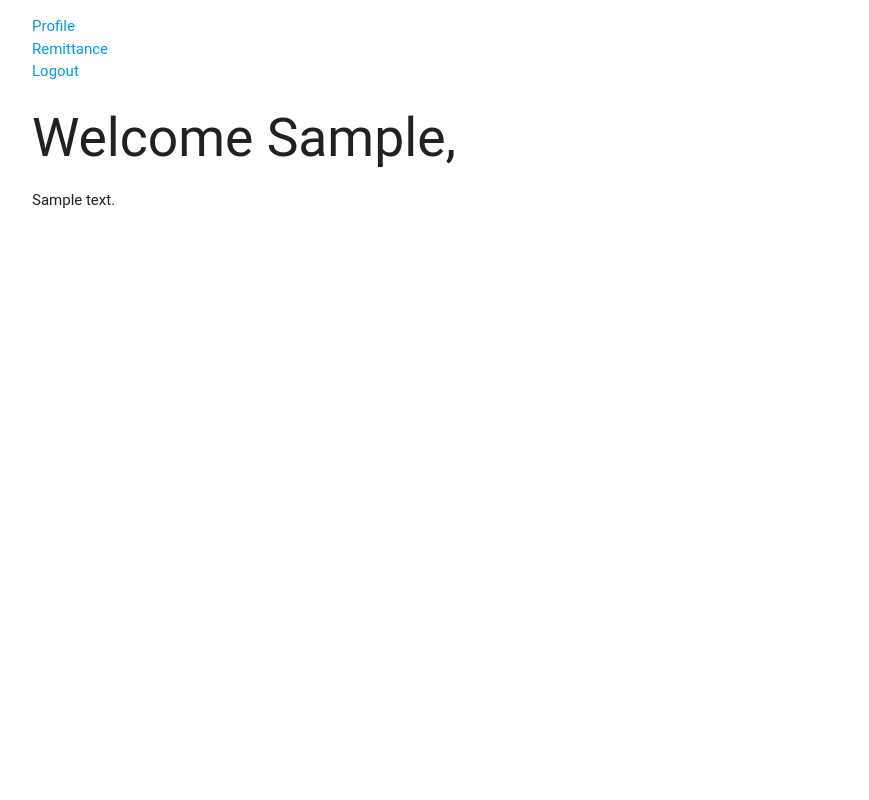
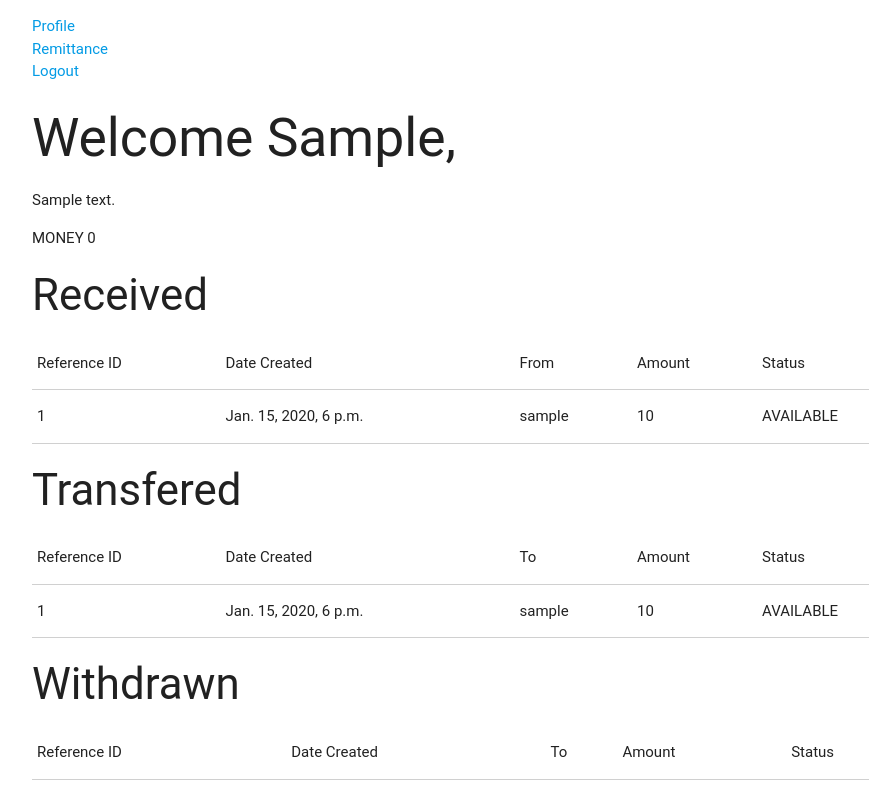
Before and after one commit to merlinsbeard/remittance-simulator, a Django app: page /profile/ in a window 1280 px wide. Shown: the whole page, without its empty margins (160-1029 px from the left). Run offline with Django 3.2, Linux system fonts and the light colour scheme; a user stored in the database is signed in; tables that the repository leaves empty hold one stand-in row (values such as "Sample post"); some libraries are stand-ins or nearby versions; some web fonts are replaced.

Commit message:
Add views and template for transaction details in profile
Show the transaction of user from the profile page.

```diff
--- a/mayannah/person/templates/person/person_detail.html
+++ b/mayannah/person/templates/person/person_detail.html
@@ -7,6 +7,72 @@
     <p>
         {{ object.description }}
     </p>
+    <p>MONEY
+    {{ money }}</p>
+</div>
+
+<div class="container">
+    <h3>Received</h3>
+    <table class="bordered">
+        <thead>
+            <td>Reference ID</td>
+            <td>Date Created</td>
+            <td>From</td>
+            <td>Amount</td>
+            <td>Status</td>
+        </thead>
+        {% for t in deposits %}
+        <tr>
+            <td>{{ t.reference_id }}</td>
+            <td>{{ t.date_created }}</td>
+            <td>{{ t.sender }}</td>
+            <td>{{ t.amount }}</td>
+            <td>{{ t.status }}</td>
+        </tr>
+        {% endfor %}
+    </table>
+
+    <h3>Transfered</h3>
+    <table class="bordered">
+        <thead>
+            <td>Reference ID</td>
+            <td>Date Created</td>
+            <td>To</td>
+            <td>Amount</td>
+            <td>Status</td>
+        </thead>
+        {% for t in send %}
+        <tr>
+            <td>{{ t.reference_id }}</td>
+            <td>{{ t.date_created }}</td>
+            <td>{{ t.sender }}</td>
+            <td>{{ t.amount }}</td>
+            <td>{{ t.status }}</td>
+        </tr>
+        {% endfor %}
+    </table>
+
+    <h3>Withdrawn</h3>
+    <table class="bordered">
+        <thead>
+            <td>Reference ID</td>
+            <td>Date Created</td>
+            <td>To</td>
+            <td>Amount</td>
+            <td>Status</td>
+        </thead>
+        {% for t in withdrawals %}
+        <tr>
+            <td>{{ t.reference_id }}</td>
+            <td>{{ t.date_created }}</td>
+            <td>{{ t.sender }}</td>
+            <td>{{ t.amount }}</td>
+            <td>{{ t.status }}</td>
+        </tr>
+        {% endfor %}
+    </table>
+
+
 </div>
 
 
--- a/mayannah/person/views.py
+++ b/mayannah/person/views.py
@@ -1,7 +1,8 @@
-from django.shortcuts import render
-from django.views.generic import DetailView
+from django.views.generic import DetailView, ListView
 from django.contrib.auth.mixins import LoginRequiredMixin
 from .models import Person
+from virtual_money.models import Transaction
+from django.db.models import Q
 
 
 class ProfileDetail(LoginRequiredMixin, DetailView):
@@ -17,6 +18,42 @@ class ProfileDetail(LoginRequiredMixin, DetailView):
         return person
 
     def get_context_data(self, **kwargs):
+        """Show total amount of money"""
         context = super(ProfileDetail, self).get_context_data(**kwargs)
-        context["hola"] = "HOLA"
+        user = self.request.user
+        transactions = Transaction.objects.filter(
+                Q(receiver=user) | Q(sender=user))
+
+        # Filter and sort all transactions by
+        # Deposits, Send, and Withdrawals
+        # of currently logged user
+        deposits = Transaction.deposits.receive(self.request.user)
+        send = Transaction.deposits.send(self.request.user)
+        withdrawals = Transaction.withdraws.receive(self.request.user)
+
+        # Get the Paid Sum of
+        # Deposits, Sent Money, and Withdrawals
+        deposits_paid_sum = sum(
+                [t.amount for t in deposits.filter(status="PAID")])
+        send_paid_sum = sum(
+                [t.amount for t in send.filter(status="PAID")])
+        withdrawals_paid_sum = sum(
+                [t.amount for t in withdrawals.filter(status="PAID")])
+
+        money = deposits_paid_sum - (send_paid_sum + withdrawals_paid_sum)
+
+        context["money"] = money
+        context["deposits"] = deposits.order_by('-date_created')
+        context["withdrawals"] = withdrawals.order_by('-date_created')
+        context["transactions"] = transactions.order_by('-date_created')
+        context["send"] = send.order_by('-date_created')
+
         return context
+
+
+class ProfileTransactionList(LoginRequiredMixin, ListView):
+    model = Transaction
+
+    def get_queryset(self):
+        """Only show users transactions."""
+        return Transaction.objects.filter(sender=self.request.user)
```
